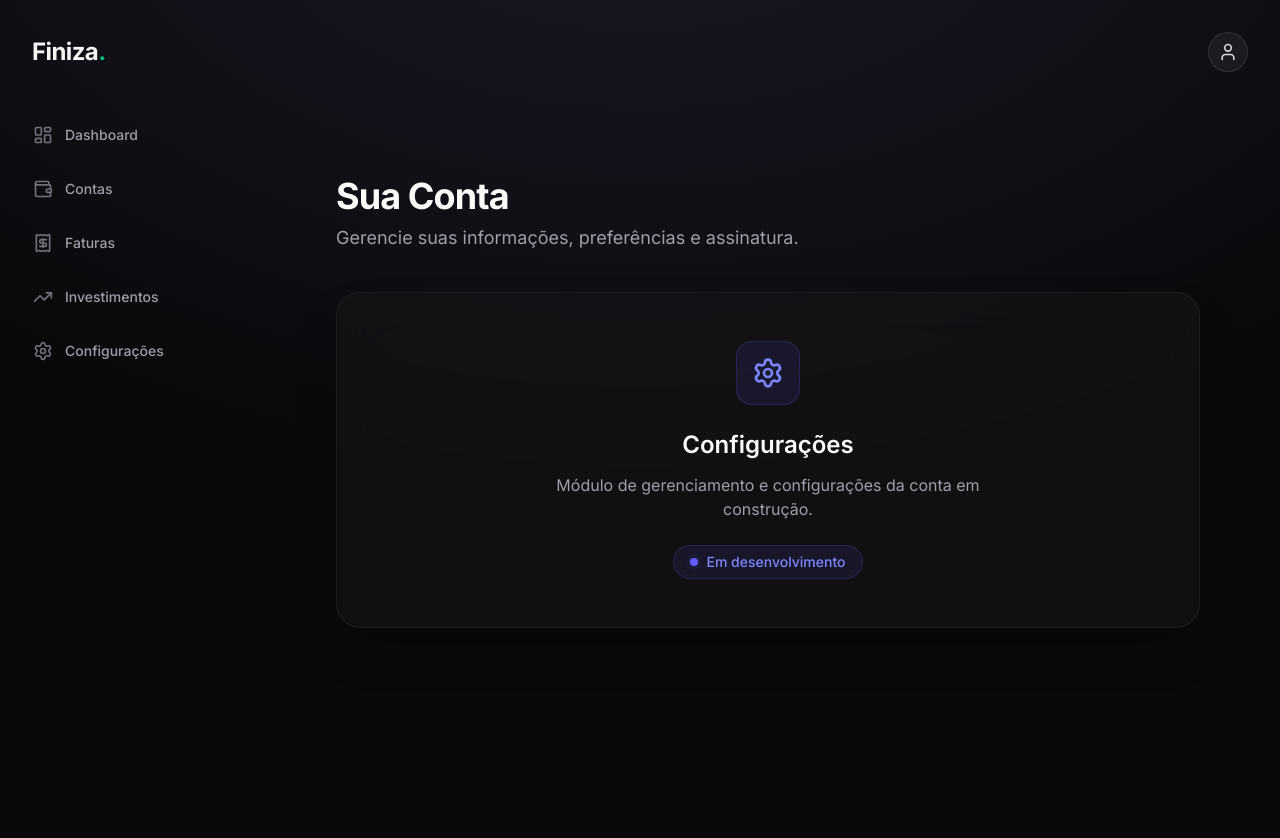
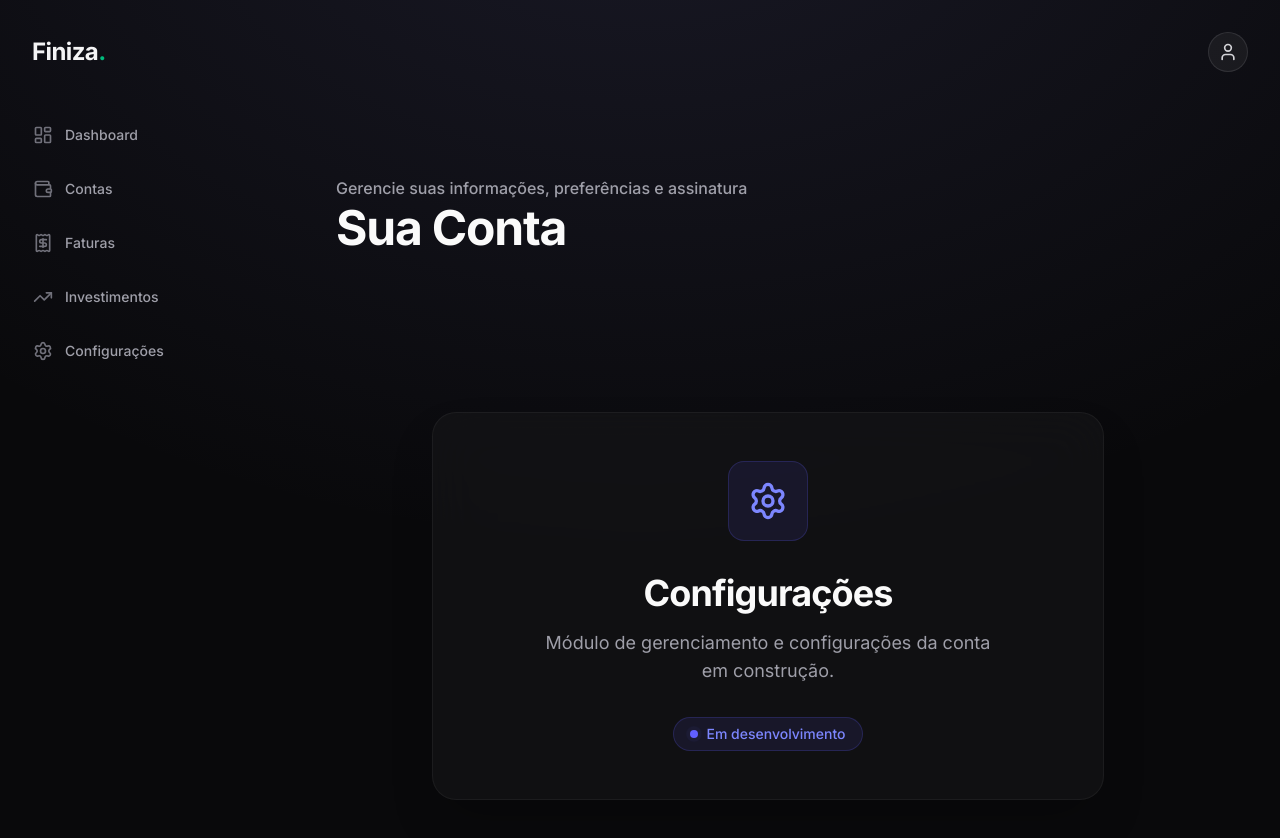
Before and after one commit to InovacodeDev/finiza, a Next.js app: page /account in a window 1280 px wide. Shown: the top 838 px of the page. Before the commit the page ends 800 px from the top, so only its background shows below. Built offline with nearby package versions, Linux system fonts and the light colour scheme.

Commit message:
feat: implement reusable PageHeader component and apply to all logged pages

```diff
--- a/src/app/(app)/account/page.tsx
+++ b/src/app/(app)/account/page.tsx
@@ -1,22 +1,21 @@
 import React from "react";
-import { User, Settings } from "lucide-react";
+import { Settings } from "lucide-react";
+import { PageHeader } from "@/components/ui/PageHeader";
 
 export default function AccountPage() {
     return (
-        <div className="flex flex-col justify-start w-full max-w-5xl mx-auto p-6 md:p-12">
-            <div className="mb-10">
-                <h1 className="text-3xl md:text-4xl font-bold tracking-tight text-zinc-50 mb-2">Sua Conta</h1>
-                <p className="text-zinc-400 text-lg">Gerencie suas informações, preferências e assinatura.</p>
+        <div className="relative min-h-[calc(100vh-64px)] w-full p-6 md:p-8 lg:p-12 pb-32 flex flex-col">
+            <PageHeader title="Sua Conta" subtitle="Gerencie suas informações, preferências e assinatura" />
+
+            <div className="flex-1 flex flex-col items-center justify-center w-full max-w-4xl mx-auto text-center mt-12">
+                <div className="flex flex-col items-center justify-center p-12 bg-zinc-900/50 backdrop-blur-xl border border-white/5 shadow-2xl rounded-3xl w-full max-w-2xl mt-12">
+                    <div className="w-20 h-20 rounded-2xl bg-indigo-500/10 flex items-center justify-center mb-8 border border-indigo-500/20">
+                        <Settings className="w-10 h-10 text-indigo-400" />
                     </div>
 
-            <div className="p-12 bg-zinc-900/50 backdrop-blur-xl border border-white/5 shadow-2xl rounded-3xl w-full flex flex-col items-center justify-center text-center">
-                <div className="w-16 h-16 rounded-2xl bg-indigo-500/10 flex items-center justify-center mb-6 border border-indigo-500/20">
-                    <Settings className="w-8 h-8 text-indigo-400" />
-                </div>
+                    <h2 className="text-3xl md:text-4xl font-bold tracking-tight text-zinc-50 mb-4">Configurações</h2>
 
-                <h2 className="text-2xl font-semibold text-zinc-50 mb-3">Configurações</h2>
-
-                <p className="text-zinc-400 max-w-md mx-auto mb-6">
+                    <p className="text-zinc-400 text-lg max-w-md mx-auto mb-8">
                         Módulo de gerenciamento e configurações da conta em construção.
                     </p>
 
@@ -29,5 +28,6 @@ export default function AccountPage() {
                     </div>
                 </div>
             </div>
+        </div>
     );
 }
--- a/src/app/(app)/dashboard/page.tsx
+++ b/src/app/(app)/dashboard/page.tsx
@@ -1,19 +1,23 @@
 import React from "react";
 import { Construction } from "lucide-react";
+import { PageHeader } from "@/components/ui/PageHeader";
 
 export default function DashboardPage() {
     return (
-        <div className="flex flex-col items-center justify-center w-full max-w-4xl mx-auto p-6 text-center">
+        <div className="relative min-h-[calc(100vh-64px)] w-full p-6 md:p-8 lg:p-12 pb-32 flex flex-col">
+            <PageHeader title="Dashboard" subtitle="Visão Geral" />
+
+            <div className="flex-1 flex flex-col items-center justify-center w-full max-w-4xl mx-auto text-center mt-12">
                 <div className="flex flex-col items-center justify-center p-12 bg-zinc-900/50 backdrop-blur-xl border border-white/5 shadow-2xl rounded-3xl w-full max-w-2xl">
                     <div className="w-20 h-20 rounded-2xl bg-emerald-500/10 flex items-center justify-center mb-8 border border-emerald-500/20">
                         <Construction className="w-10 h-10 text-emerald-400" />
                     </div>
 
-                <h1 className="text-3xl md:text-4xl font-bold tracking-tight text-zinc-50 mb-4">Dashboard</h1>
+                    <h2 className="text-3xl md:text-4xl font-bold tracking-tight text-zinc-50 mb-4">Dashboard</h2>
 
                     <p className="text-zinc-400 text-lg max-w-md mx-auto mb-8">
-                    Esta área está atualmente em construção. Em breve você terá acesso a todas as métricas detalhadas de
-                    fluxo de caixa aqui.
+                        Esta área está atualmente em construção. Em breve você terá acesso a todas as métricas
+                        detalhadas de fluxo de caixa aqui.
                     </p>
 
                     <div className="inline-flex items-center justify-center rounded-full bg-emerald-500/10 px-4 py-1.5 text-sm font-medium text-emerald-400 border border-emerald-500/20">
@@ -25,5 +29,6 @@ export default function DashboardPage() {
                     </div>
                 </div>
             </div>
+        </div>
     );
 }
--- a/src/app/(app)/investments/page.tsx
+++ b/src/app/(app)/investments/page.tsx
@@ -1,19 +1,23 @@
 import React from "react";
 import { TrendingUp } from "lucide-react";
+import { PageHeader } from "@/components/ui/PageHeader";
 
 export default function InvestmentsPage() {
     return (
-        <div className="flex flex-col items-center justify-center w-full max-w-4xl mx-auto p-6 text-center">
+        <div className="relative min-h-[calc(100vh-64px)] w-full p-6 md:p-8 lg:p-12 pb-32 flex flex-col">
+            <PageHeader title="Investimentos" subtitle="Gestão de Patrimônio" />
+
+            <div className="flex-1 flex flex-col items-center justify-center w-full max-w-4xl mx-auto text-center mt-12">
                 <div className="flex flex-col items-center justify-center p-12 bg-zinc-900/50 backdrop-blur-xl border border-white/5 shadow-2xl rounded-3xl w-full max-w-2xl mt-12">
                     <div className="w-20 h-20 rounded-2xl bg-emerald-500/10 flex items-center justify-center mb-8 border border-emerald-500/20">
                         <TrendingUp className="w-10 h-10 text-emerald-400" />
                     </div>
 
-                <h1 className="text-3xl md:text-4xl font-bold tracking-tight text-zinc-50 mb-4">Investimentos</h1>
+                    <h2 className="text-3xl md:text-4xl font-bold tracking-tight text-zinc-50 mb-4">Investimentos</h2>
 
                     <p className="text-zinc-400 text-lg max-w-md mx-auto mb-8">
-                    Esta área está atualmente em construção. Em breve você terá acesso ao módulo de acompanhamento de
-                    investimentos aqui.
+                        Esta área está atualmente em construção. Em breve você terá acesso ao módulo de acompanhamento
+                        de investimentos aqui.
                     </p>
 
                     <div className="inline-flex items-center justify-center rounded-full bg-emerald-500/10 px-4 py-1.5 text-sm font-medium text-emerald-400 border border-emerald-500/20">
@@ -25,5 +29,6 @@ export default function InvestmentsPage() {
                     </div>
                 </div>
             </div>
+        </div>
     );
 }
--- a/src/app/(app)/invoices/page.tsx
+++ b/src/app/(app)/invoices/page.tsx
@@ -1,15 +1,19 @@
 import React from "react";
 import { Receipt } from "lucide-react";
+import { PageHeader } from "@/components/ui/PageHeader";
 
 export default function InvoicesPage() {
     return (
-        <div className="flex flex-col items-center justify-center w-full max-w-4xl mx-auto p-6 text-center">
+        <div className="relative min-h-[calc(100vh-64px)] w-full p-6 md:p-8 lg:p-12 pb-32 flex flex-col">
+            <PageHeader title="Faturas" subtitle="Controle de Cartões" />
+
+            <div className="flex-1 flex flex-col items-center justify-center w-full max-w-4xl mx-auto text-center mt-12">
                 <div className="flex flex-col items-center justify-center p-12 bg-zinc-900/50 backdrop-blur-xl border border-white/5 shadow-2xl rounded-3xl w-full max-w-2xl mt-12">
                     <div className="w-20 h-20 rounded-2xl bg-emerald-500/10 flex items-center justify-center mb-8 border border-emerald-500/20">
                         <Receipt className="w-10 h-10 text-emerald-400" />
                     </div>
 
-                <h1 className="text-3xl md:text-4xl font-bold tracking-tight text-zinc-50 mb-4">Faturas</h1>
+                    <h2 className="text-3xl md:text-4xl font-bold tracking-tight text-zinc-50 mb-4">Faturas</h2>
 
                     <p className="text-zinc-400 text-lg max-w-md mx-auto mb-8">
                         Esta área está atualmente em construção. Em breve você terá acesso a todas as suas faturas de
@@ -25,5 +29,6 @@ export default function InvoicesPage() {
                     </div>
                 </div>
             </div>
+        </div>
     );
 }
--- a/src/app/(app)/settings/page.tsx
+++ b/src/app/(app)/settings/page.tsx
@@ -1,18 +1,23 @@
 import React from "react";
 import { Settings } from "lucide-react";
+import { PageHeader } from "@/components/ui/PageHeader";
 
 export default function SettingsPage() {
     return (
-        <div className="flex flex-col items-center justify-center w-full max-w-4xl mx-auto p-6 text-center">
+        <div className="relative min-h-[calc(100vh-64px)] w-full p-6 md:p-8 lg:p-12 pb-32 flex flex-col">
+            <PageHeader title="Configurações" subtitle="Preferências do Usuário" />
+
+            <div className="flex-1 flex flex-col items-center justify-center w-full max-w-4xl mx-auto text-center mt-12">
                 <div className="flex flex-col items-center justify-center p-12 bg-zinc-900/50 backdrop-blur-xl border border-white/5 shadow-2xl rounded-3xl w-full max-w-2xl mt-12">
                     <div className="w-20 h-20 rounded-2xl bg-emerald-500/10 flex items-center justify-center mb-8 border border-emerald-500/20">
                         <Settings className="w-10 h-10 text-emerald-400" />
                     </div>
 
-                <h1 className="text-3xl md:text-4xl font-bold tracking-tight text-zinc-50 mb-4">Configurações</h1>
+                    <h2 className="text-3xl md:text-4xl font-bold tracking-tight text-zinc-50 mb-4">Configurações</h2>
 
                     <p className="text-zinc-400 text-lg max-w-md mx-auto mb-8">
-                    Esta área está atualmente em construção. Em breve você terá acesso às configurações exclusivas aqui.
+                        Esta área está atualmente em construção. Em breve você terá acesso às configurações exclusivas
+                        aqui.
                     </p>
 
                     <div className="inline-flex items-center justify-center rounded-full bg-emerald-500/10 px-4 py-1.5 text-sm font-medium text-emerald-400 border border-emerald-500/20">
@@ -24,5 +29,6 @@ export default function SettingsPage() {
                     </div>
                 </div>
             </div>
+        </div>
     );
 }
--- /dev/null
+++ b/src/components/ui/PageHeader.tsx
@@ -0,0 +1,34 @@
+import React from "react";
+import { cn } from "@/lib/utils";
+
+interface PageHeaderProps {
+    title: React.ReactNode;
+    subtitle?: React.ReactNode;
+    badge?: React.ReactNode;
+    children?: React.ReactNode;
+    action?: React.ReactNode;
+    className?: string;
+}
+
+export function PageHeader({ title, subtitle, badge, children, action, className }: PageHeaderProps) {
+    return (
+        <div className={cn("flex flex-col md:flex-row md:items-end justify-between gap-6 mb-12", className)}>
+            <div className="flex flex-col gap-1">
+                {subtitle && <p className="text-zinc-400 font-medium">{subtitle}</p>}
+
+                <div className="flex items-baseline gap-3">
+                    <h1 className="text-4xl md:text-5xl font-bold text-zinc-50 tracking-tight">{title}</h1>
+                    {badge && (
+                        <span className="text-xs text-zinc-500 bg-zinc-900/50 px-2 py-1 rounded-md border border-zinc-800 shrink-0">
+                            {badge}
+                        </span>
+                    )}
+                </div>
+
+                {children && <div className="mt-4">{children}</div>}
+            </div>
+
+            {action && <div className="w-full md:w-auto shrink-0">{action}</div>}
+        </div>
+    );
+}
```
Also changed, not shown: src/app/(app)/accounts/page.tsx (+17 -22 lines). Lines whose indentation alone changed are shown as unchanged.
